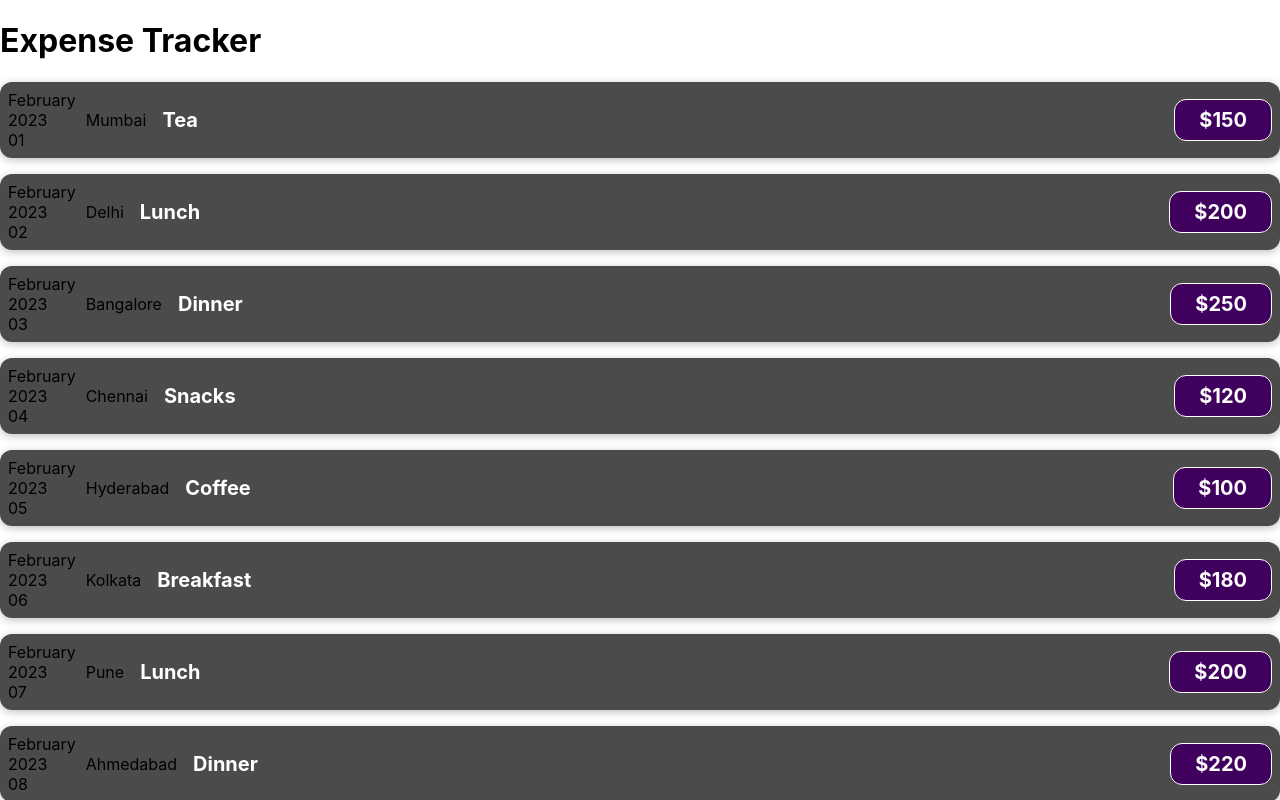
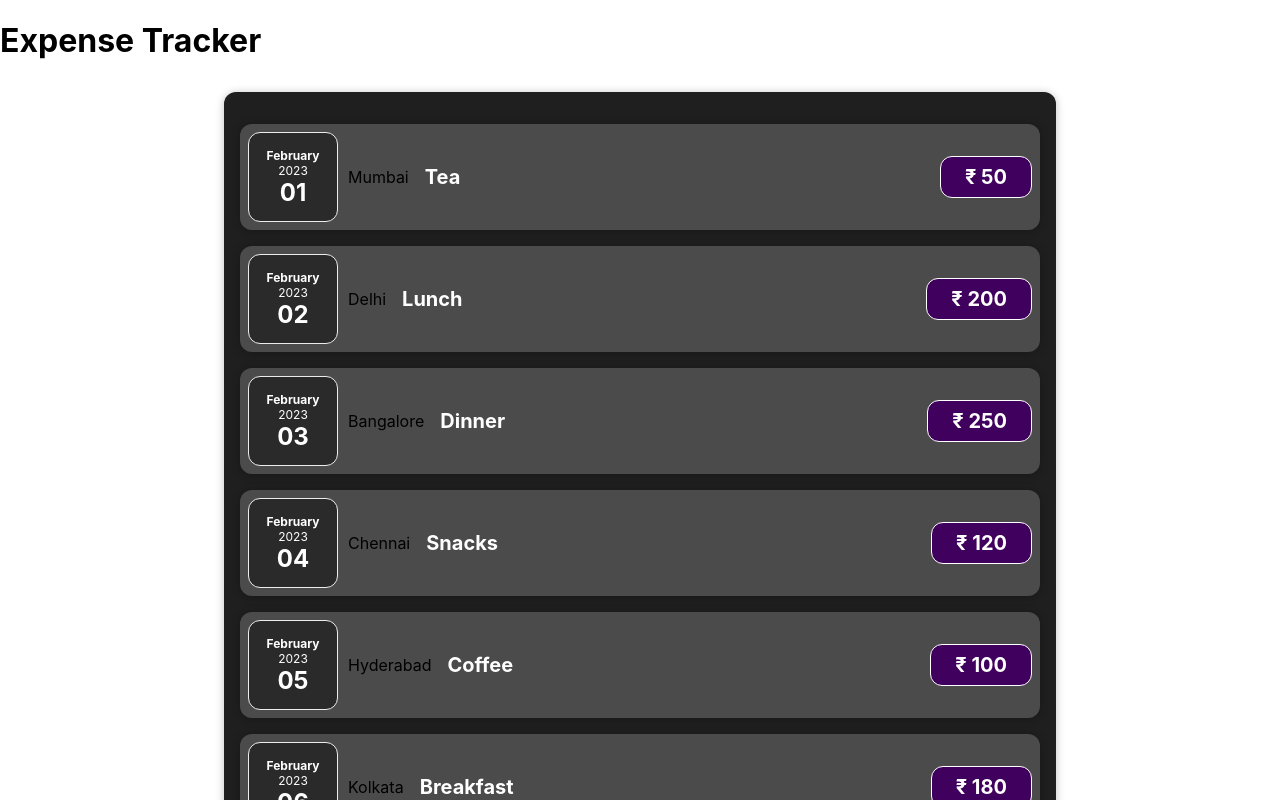
Before and after one commit to AvadhutK01/react-tutorial, a React (Create React App) app in the folder react-tutorial/: page / in a window 1280 px wide. Shown: the top 800 px of the page. Built offline with nearby package versions, Linux system fonts and the light colour scheme.

Commit message:
Wrapper component implementaion

```diff
--- a/react-tutorial/src/App.js
+++ b/react-tutorial/src/App.js
@@ -8,7 +8,7 @@ function App() {
       date: new Date(2023, 1, 1),
       location: "Mumbai",
       description: "Tea",
-      amount: 150,
+      amount: 50,
     },
     {
       id: 2,
@@ -71,22 +71,14 @@ function App() {
       date: new Date(2023, 1, 10),
       location: "Lucknow",
       description: "Tea",
-      amount: 160,
+      amount: 60,
     }
   ];
 
   return (
     <div>
       <h1>Expense Tracker</h1>
-      {Array.from({ length: 10 }, (_, index) => (
-        <ExpenseItem key={expenses[index].id}
-          date={expenses[index].date}
-          location={expenses[index].location}
-          description={expenses[index].description}
-          amount={expenses[index].amount}
-        ></ExpenseItem>
-      ))
-      }
+      <ExpenseItem items={expenses} />
     </div >
   );
 }
--- /dev/null
+++ b/react-tutorial/src/components/Card.css
@@ -0,0 +1,4 @@
+.card {
+    border-radius: 12px;
+    box-shadow: 0 1px 8px rgba(0, 0, 0, 0.25);
+}
--- /dev/null
+++ b/react-tutorial/src/components/Card.jsx
@@ -0,0 +1,11 @@
+import React from 'react'
+import './Card.css';
+
+const Card = (props) => {
+    const classes = 'card ' + props.className;
+    return (
+        <div className={classes}>{props.children}</div>
+    )
+}
+
+export default Card
--- /dev/null
+++ b/react-tutorial/src/components/ExpenseDate.css
@@ -0,0 +1,26 @@
+.expense-date {
+    display: flex;
+    flex-direction: column;
+    width: 5.5rem;
+    height: 5.5rem;
+    border: 1px solid #ececec;
+    background-color: #2a2a2a;
+    color: white;
+    border-radius: 12px;
+    align-items: center;
+    justify-content: center;
+}
+
+.expense-date__month {
+    font-size: 0.75rem;
+    font-weight: bold;
+}
+
+.expense-date__year {
+    font-size: 0.75rem;
+}
+
+.expense-date__day {
+    font-size: 1.5rem;
+    font-weight: bold;
+}
--- a/react-tutorial/src/components/ExpenseDate.jsx
+++ b/react-tutorial/src/components/ExpenseDate.jsx
@@ -1,14 +1,15 @@
 import React from 'react'
+import './ExpenseDate.css'
 
 const ExpenseDate = (props) => {
     const month = props.date.toLocaleString('en-US', { month: 'long' });
     const day = props.date.toLocaleString('en-US', { day: '2-digit' });
     const year = props.date.toLocaleString('en-US', { year: 'numeric' });
     return (
-        <div>
-            <div>{month}</div>
-            <div>{year}</div>
-            <div>{day}</div>
+        <div className='expense-date'>
+            <div className='expense-date__month'>{month}</div>
+            <div className='expense-date__year'>{year}</div>
+            <div className='expense-date__day'>{day}</div>
         </div>
     )
 }
--- a/react-tutorial/src/components/ExpenseDetails.jsx
+++ b/react-tutorial/src/components/ExpenseDetails.jsx
@@ -1,18 +1,23 @@
 import React from 'react'
+import './ExpenseItem.css'
+import Card from './Card'
+import ExpenseDate from './ExpenseDate'
+
 
 const ExpenseDetails = (props) => {
     return (
-        <>
+        <Card className='expense-item'>
+            <ExpenseDate date={props.date} />
             <div style={{ 'marginLeft': '10px' }}>
                 {props.location}
             </div>
             <div className='expense-item__description'>
                 <h2>{props.description}</h2>
                 <div className='expense-item__price'>
-                    ${props.amount}
+                    ₹ {props.amount}
                 </div>
             </div>
-        </>
+        </Card>
     )
 }
 
--- a/react-tutorial/src/components/ExpenseItem.css
+++ b/react-tutorial/src/components/ExpenseItem.css
@@ -2,10 +2,8 @@
     display: flex;
     justify-content: space-between;
     align-items: center;
-    box-shadow: 0 2px 8px rgba(0, 0, 0, 0.25);
     padding: 0.5rem;
     margin: 1rem 0;
-    border-radius: 12px;
     background-color: #4b4b4b;
 }
 
--- a/react-tutorial/src/components/ExpenseItem.jsx
+++ b/react-tutorial/src/components/ExpenseItem.jsx
@@ -1,17 +1,20 @@
 import React from 'react'
-import './ExpenseItem.css'
-import ExpenseDate from './ExpenseDate'
+import './Expenses.css'
 import ExpenseDetails from './ExpenseDetails'
+import Card from './Card'
 
 const ExpenseItem = (props) => {
     return (
-        <div className="expense-item">
-            <ExpenseDate date={props.date} />
-            <ExpenseDetails
-                amount={props.amount}
-                location={props.location}
-                description={props.description} />
-        </div>
+        <Card className="expenses">
+            {props.items.map((expense) => (
+                <ExpenseDetails
+                    key={expense.id}
+                    date={expense.date}
+                    amount={expense.amount}
+                    location={expense.location}
+                    description={expense.description} />
+            ))}
+        </Card>
 
     )
 }
--- /dev/null
+++ b/react-tutorial/src/components/Expenses.css
@@ -0,0 +1,7 @@
+.expenses {
+    padding: 1rem;
+    background-color: rgb(31, 31, 31);
+    margin: 2rem auto;
+    width: 50rem;
+    max-width: 95%;
+}
```
